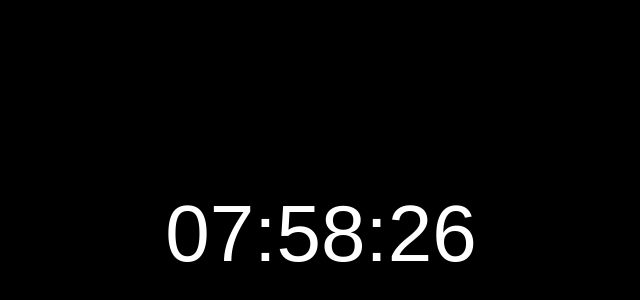
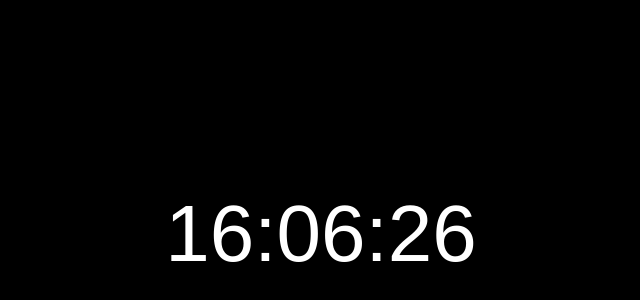
Before and after one commit to MacMillan1225/countdown, a plain HTML site: page index.html in a window 1280 px wide. Shown: the part 174-474 px from the top of the page, without its empty margins (319-959 px from the left). Drawn offline with Linux system fonts and the light colour scheme.

Commit message:
Update index.html

```diff
--- a/index.html
+++ b/index.html
@@ -86,7 +86,7 @@
         }
 
         window.onload = function () {
-            const targetDate = new Date("2024-09-17T15:51:59").getTime(); // 设置目标时间
+            const targetDate = new Date("2024-09-17T23:59:59").getTime(); // 设置目标时间
             const display = document.querySelector('#countdown');
             startCountdown(targetDate, display);
         };
```
